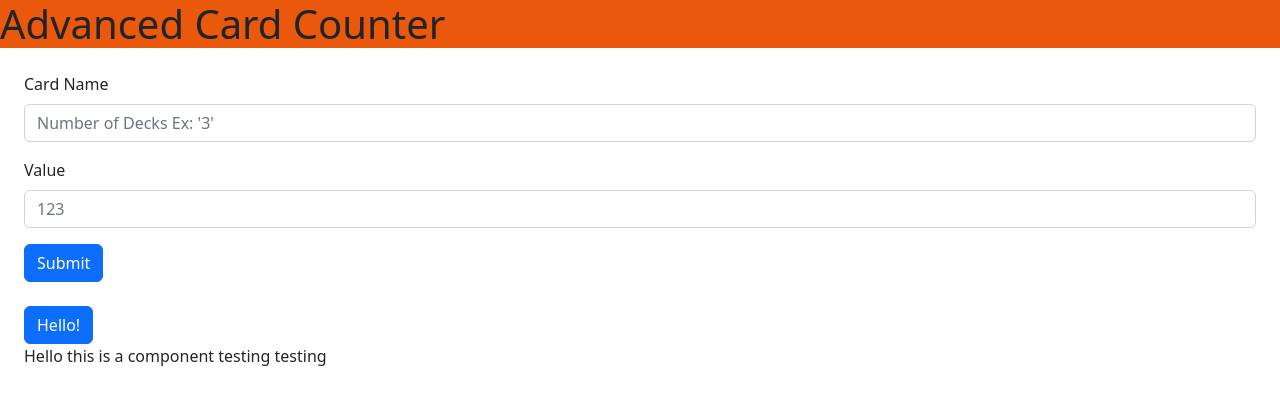
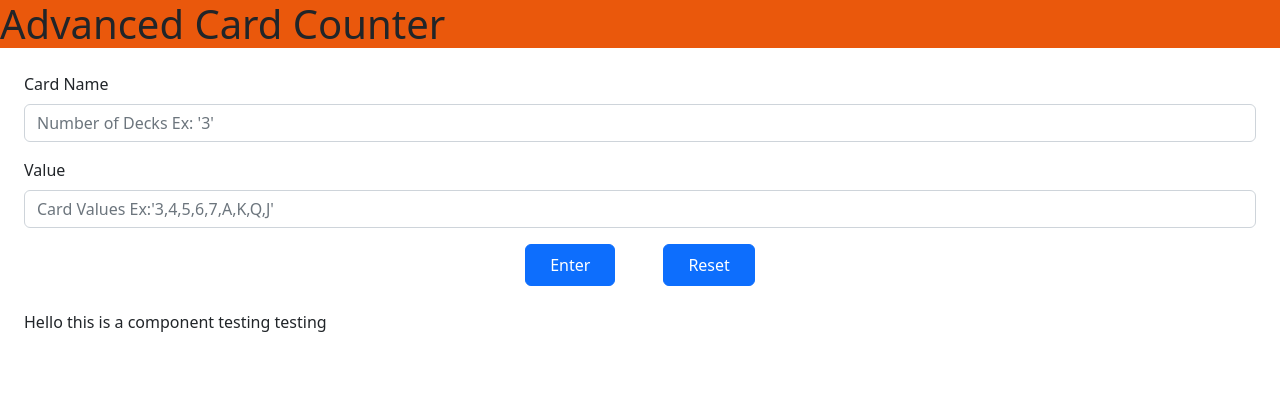
Before and after one commit to CoderOfPrograms/advanced-card-counter, a React (Vite) app: page / in a window 1280 px wide. Shown: the top 404 px of the page. Built offline with nearby package versions, Linux system fonts and the light colour scheme.

Commit message:
1 card + 2 card = 3 card

```diff
--- a/src/App.tsx
+++ b/src/App.tsx
@@ -37,11 +37,21 @@ function App() {
           </Form.Group>
           <Form.Group className="mb-3" controlId="formCardValue">
             <Form.Label>Value</Form.Label>
-            <Form.Control type="value" placeholder="123" ref={cardValueInput} />
+            <Form.Control
+              type="value"
+              placeholder="Card Values Ex:'3,4,5,6,7,A,K,Q,J'"
+              ref={cardValueInput}
+            />
           </Form.Group>
-          <Button type="submit">Submit</Button>
+          <div className="flex w-full justify-center">
+            <Button type="submit" className="mx-4 px-4 py-2">
+              Enter
+            </Button>
+            <Button type="submit" className="mx-4 px-4 py-2">
+              Reset
+            </Button>
+          </div>
         </Form>
-        <Button>Hello!</Button>
         <SomeComponent></SomeComponent>
       </div>
     </div>
```
